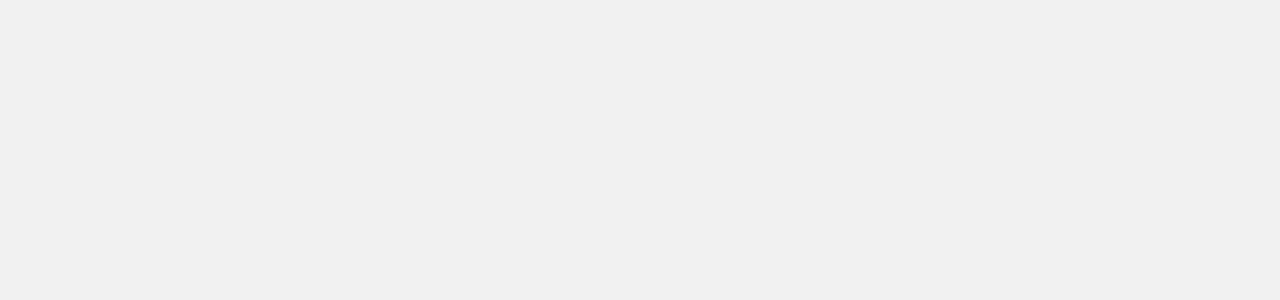
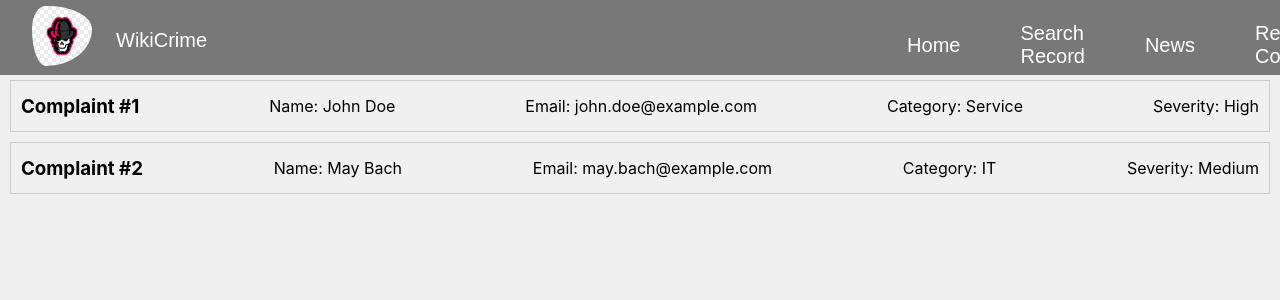
Before and after one commit to arnavjain2710/Criminal-Database-Project, a React (Create React App) app in the folder frontend/: page /admin in a window 1280 px wide. Before the commit this address had no page. Shown: the top 300 px of the page. Built offline with nearby package versions, Linux system fonts and the light colour scheme.

Commit message:
complaint card added

```diff
--- a/frontend/src/App.js
+++ b/frontend/src/App.js
@@ -7,6 +7,7 @@
 import NewsPage from './pages/news';
 import ComplaintState from './context/complaint/ComplaintState';
 import AuthForm from './components/login/register/login';
+import ComplaintList from './pages/ComplaintList';
 
 function App() {
   return (
@@ -18,6 +19,7 @@
                 <Route exact path='/complaint' element={< Complaint />}></Route>
                 <Route exact path='/news' element={< NewsPage />}></Route>
                 <Route exact path='/login' element={< AuthForm />}></Route>
+                <Route exact path='/admin' element={< ComplaintList />}></Route>
         </Routes>
     </Router>
     </ComplaintState>
--- /dev/null
+++ b/frontend/src/components/complaint/ComplaintCard.css
@@ -0,0 +1,31 @@
+.complaint-list{
+  margin-top: 5rem;
+}
+
+.complaint-card {
+  border: 1px solid #ccc;
+  margin: 10px;
+  padding: 10px;
+  cursor: pointer;
+  transition: all 0.3s ease-in-out;
+}
+
+.complaint-card:hover {
+  background-color: #f8f8f8;
+}
+
+.complaint-header {
+  display: flex;
+  justify-content: space-between;
+  align-items: center;
+}
+
+.complaint-description {
+  margin-top: 10px;
+  padding-top: 10px;
+  border-top: 1px solid #ccc;
+}
+
+.complaint-card.expanded {
+  background-color: #f0f0f0;
+}
--- /dev/null
+++ b/frontend/src/components/complaint/ComplaintCard.js
@@ -0,0 +1,30 @@
+// ComplaintCard.jsx
+import React, { useState } from 'react';
+import './ComplaintCard.css'; // Import a separate CSS file for styling
+
+const ComplaintCard = ({ index, complainerName, complainerEmail, complaintDescription, complaintCategory, complaintSeverity }) => {
+  const [showDescription, setShowDescription] = useState(false);
+
+  const toggleDescription = () => {
+    setShowDescription(!showDescription);
+  };
+
+  return (
+    <div className={`complaint-card ${showDescription ? 'expanded' : ''}`} onClick={toggleDescription}>
+      <div className="complaint-header">
+        <h3>{`Complaint #${index + 1}`}</h3>
+        <p>Name: {complainerName}</p>
+        <p>Email: {complainerEmail}</p>
+        <p>Category: {complaintCategory}</p>
+        <p>Severity: {complaintSeverity}</p>
+      </div>
+      {showDescription && (
+        <div className="complaint-description">
+          <p>{complaintDescription}</p>
+        </div>
+      )}
+    </div>
+  );
+};
+
+export default ComplaintCard;
--- a/frontend/src/components/footer/footer.css
+++ b/frontend/src/components/footer/footer.css
@@ -1,11 +1,12 @@
 .footer{
     background-color: black;
-    margin-top: 1px;
+    margin-top: 3rem;
     font-family: 'Poppins', sans-serif;
 }
 .footercontent{
-    padding-bottom: 90px;
+    padding-bottom: 130px;
     padding-top: 50px;
+    align-items: center;
     font-family: 'Poppins', sans-serif;
     display: block;
 }
--- /dev/null
+++ b/frontend/src/pages/ComplaintList.js
@@ -0,0 +1,38 @@
+// ComplaintList.jsx
+import React from 'react';
+import ComplaintCard from '../components/complaint/ComplaintCard';
+import Navbar from '../components/navbar/navbar';
+import "../components/complaint/ComplaintCard.css"
+// import
+
+const ComplaintList = () => {
+  const complaints = [
+    {
+      complainerName: 'John Doe',
+      complainerEmail: 'john.doe@example.com',
+      complaintDescription: 'This is a sample complaint description.',
+      complaintCategory: 'Service',
+      complaintSeverity: 'High',
+    },
+    {
+      complainerName: 'May Bach',
+      complainerEmail: 'may.bach@example.com',
+      complaintDescription: 'This is a sample complaint description 2.',
+      complaintCategory: 'IT',
+      complaintSeverity: 'Medium',
+    },
+  ];
+
+  return (
+    <>
+    <Navbar />
+    <div className="complaint-list">
+      {complaints.map((complaint, index) => (
+        <ComplaintCard key={index} index={index} {...complaint} />
+      ))}
+    </div>
+    </>
+  );
+};
+
+export default ComplaintList;
--- /dev/null
+++ b/package.json
@@ -0,0 +1,5 @@
+{
+  "dependencies": {
+    "axios": "^1.6.2"
+  }
+}
```
Also changed, not shown: frontend/src/pages/search.css (+0 -8 lines), 1 other file (tests, documents, lock files or other folders).
